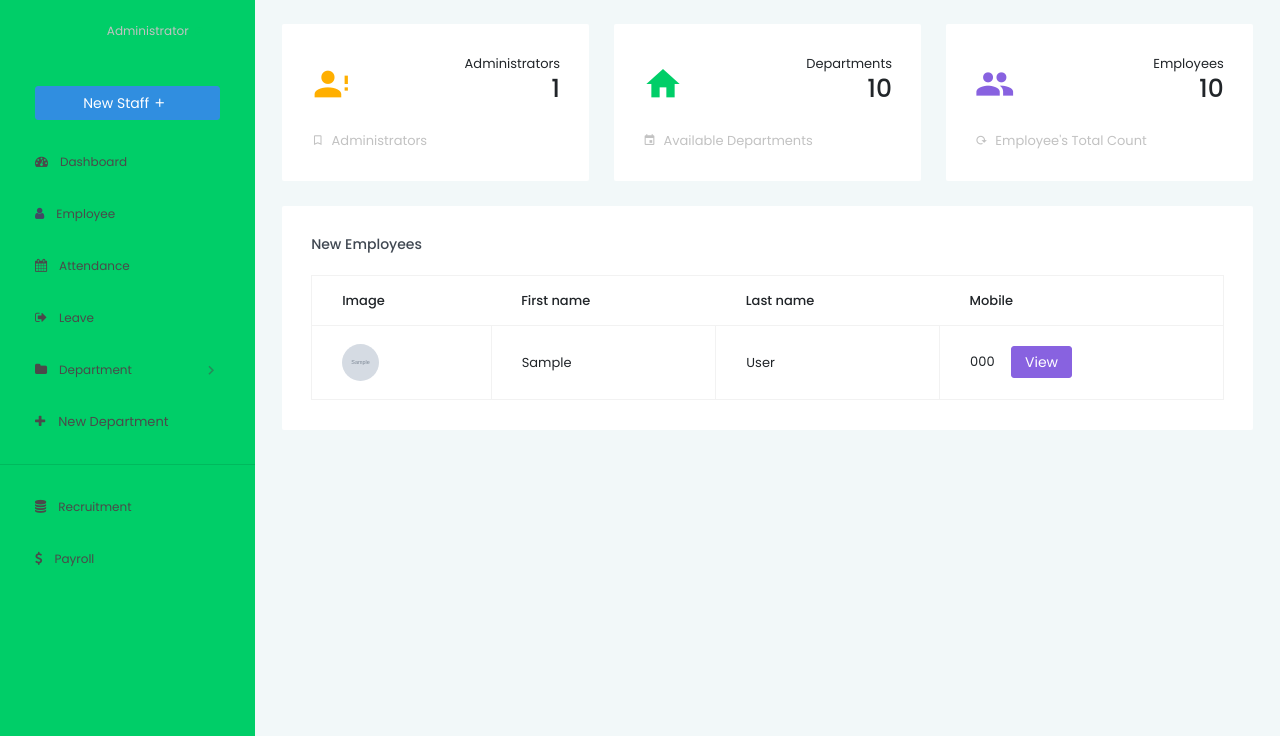
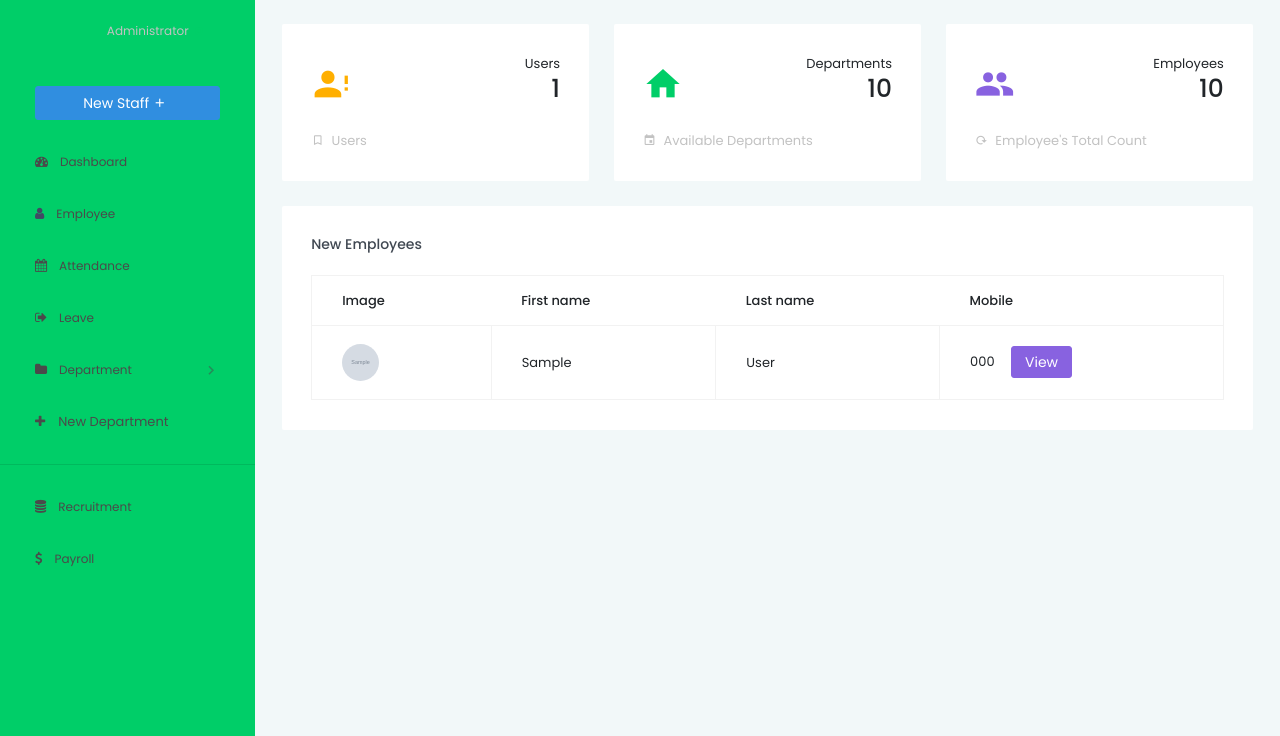
Before and after one commit to titusowuor30/HRMSystem, a Django app: template management/templates/management/dashboard/index.html in a window 1280 px wide. Shown: the part 63-799 px from the top of the page. Run offline with Django 3.2, Linux system fonts and the light colour scheme; the template is opened without the code that fills it: most values are stand-ins (such as "Sample title", 1, 10 or a date in 2020); grey boxes marked "Sample" are stand-in pictures; some libraries are stand-ins or nearby versions.

Commit message:
added relation field btn employe and user

```diff
--- a/management/templates/management/dashboard/index.html
+++ b/management/templates/management/dashboard/index.html
@@ -16,14 +16,14 @@
                       <i class="mdi mdi-account-alert text-warning icon-lg"></i>
                     </div>
                     <div class="float-right">
-                      <p class="mb-0 text-right">Administrators</p>
+                      <p class="mb-0 text-right">Users</p>
                       <div class="fluid-container">
                         <h3 class="font-weight-medium text-right mb-0">{{admin_count}}</h3>
                       </div>
                     </div>
                   </div>
                   <p class="text-muted mt-3 mb-0">
-                    <i class="mdi mdi-bookmark-outline mr-1" aria-hidden="true"></i> Administrators
+                    <i class="mdi mdi-bookmark-outline mr-1" aria-hidden="true"></i> Users
                   </p>
                 </div>
               </div>
@@ -99,13 +99,13 @@
                       {% for worker in workers %}
                         <tr>
                           <td class="font-weight-medium">
-                            <img src="{{worker.thumb.url}}" class='img-fluid rounded-circle' alt="">
+                            <img src="{{worker.user.thumb.url}}" class='img-fluid rounded-circle' alt="">
                           </td>
                           <td>
-                            {{worker.first_name}}
+                            {{worker.user.first_name}}
                           </td>
                           <td>
-                            {{worker.last_name}}
+                            {{worker.user.last_name}}
                           </td>
                           <td>
                             {{worker.mobile}} &emsp;<span><a href="{% url 'management:employee_view' pk=worker.id %}" class="btn btn-sm btn-info">View</a></span>
```
